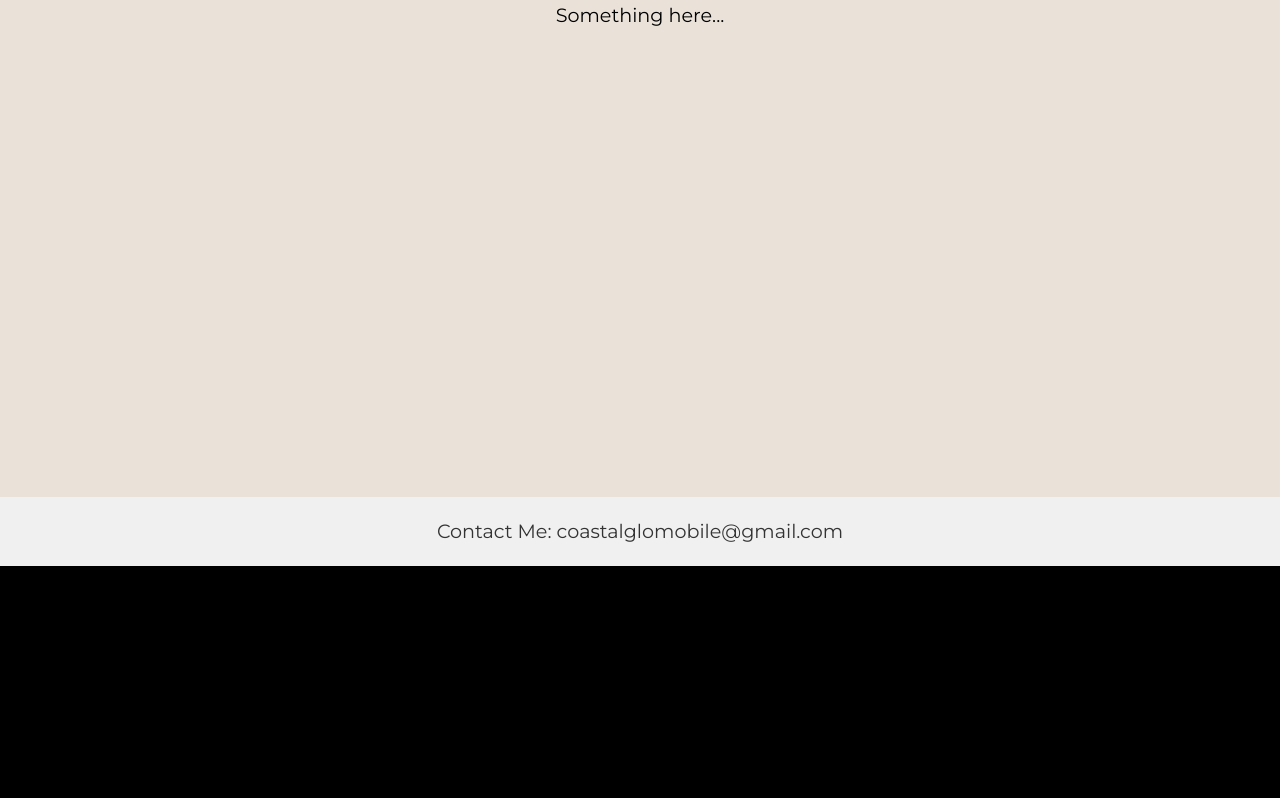
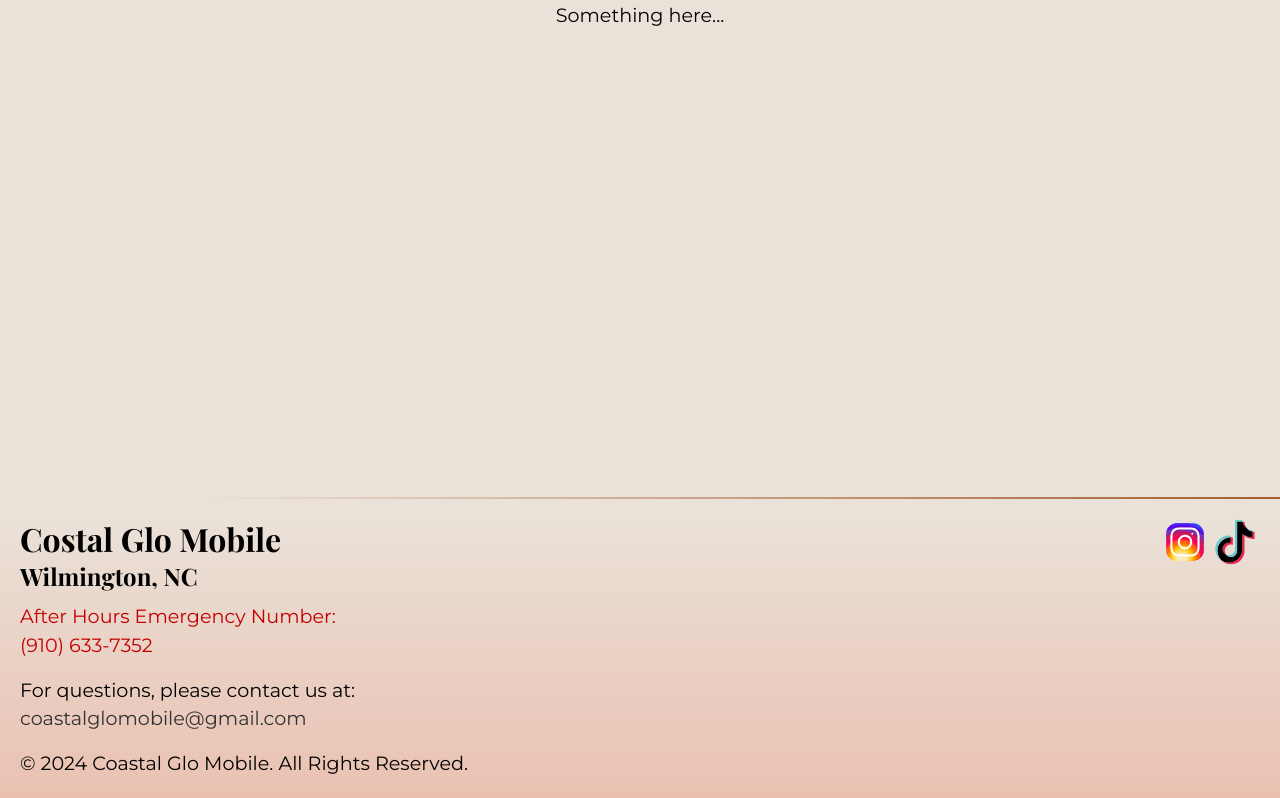
Before and after one commit to grantrisk/coastal-glo-mobile, a Next.js app: page / in a window 1280 px wide. Shown: the part 1063-1861 px from the top of the page. Before the commit the page ends 1629 px from the top, so only its background shows below. Built offline with nearby package versions, Linux system fonts and the light colour scheme.

Commit message:
Implemented Footer

```diff
--- a/app/components/Footer.tsx
+++ b/app/components/Footer.tsx
@@ -1,39 +1,60 @@
 import styles from "../../styles/Footer.module.css";
+import Image from "next/image";
+import NextLink from "next/link";
 
 export default function Footer() {
   return (
     <footer className={styles.footer}>
-      <p>Contact Me: coastalglomobile@gmail.com</p>
-      {/*<p>Follow us on social media:</p>*/}
-      {/*<ul className={styles.socialLinks}>
-        <li className={styles.socialLink}>
-          <a
-            href="https://www.facebook.com"
-            target="_blank"
-            rel="noopener noreferrer"
-          >
-            Facebook
-          </a>
-        </li>
-        <li className={styles.socialLink}>
-          <a
-            href="https://www.instagram.com"
-            target="_blank"
-            rel="noopener noreferrer"
-          >
-            Instagram
-          </a>
-        </li>
-        <li className={styles.socialLink}>
-          <a
-            href="https://www.twitter.com"
-            target="_blank"
-            rel="noopener noreferrer"
-          >
-            Twitter
-          </a>
-        </li>
-      </ul>*/}
+      <div className={styles.footerContent}>
+        <div className={styles.footerLeft}>
+          <h3>Costal Glo Mobile</h3>
+          <h4>Wilmington, NC</h4>
+          <div className={styles.emergency}>
+            <p>After Hours Emergency Number:</p>
+            <p>
+              <a href="tel:910-633-7352">(910) 633-7352</a>
+            </p>
+          </div>
+          <div className={styles.nonEmergency}>
+            <p>For questions, please contact us at:</p>
+            <p>
+              <a href="mailto:coastalglomobile@gmail.com?subject=Question&amp;body=Dear%20Coastal%20Glo%20Mobile,%0D%0A%0D%0A[Your%20question%20here]%0D%0A%0D%0AThank%20you.">
+                coastalglomobile@gmail.com
+              </a>
+            </p>
+          </div>
+          <div className={styles.copyright}>
+            <p>
+              &copy; {new Date().getFullYear()} Coastal Glo Mobile. All Rights
+              Reserved.
+            </p>
+          </div>
+        </div>
+        <div className={styles.footerRight}>
+          <div className={styles.social}>
+            <NextLink
+              href="https://www.instagram.com/coastalglomobile/"
+              passHref
+              target="_blank"
+            >
+              <Image
+                src="/instagram_logo.svg"
+                alt="Coastal Glo Mobile Instagram"
+                height={50}
+                width={50}
+              />
+            </NextLink>
+            <NextLink href="https://www.tiktok.com/" passHref target="_blank">
+              <Image
+                src="/tiktok_logo.svg"
+                alt="Coastal Glo Mobile TikTok"
+                height={50}
+                width={50}
+              />
+            </NextLink>
+          </div>
+        </div>
+      </div>
     </footer>
   );
 }
--- a/styles/Footer.module.css
+++ b/styles/Footer.module.css
@@ -1,28 +1,94 @@
 .footer {
-  background-color: #f0f0f0; /* Light grey background */
-  color: #333; /* Dark text color for contrast */
-  text-align: center; /* Center-aligns the text */
-  padding: 20px; /* Padding around the content */
+  position: relative;
+  background: linear-gradient(
+    to bottom,
+    var(--color-primary) 5%,
+    var(--color-secondary) 100%
+  );
+  padding: 20px;
 }
 
-.socialLinks {
-  display: flex;
-  justify-content: center; /* Center the social links horizontally */
-  list-style: none; /* Removes default list styling */
-  padding: 0; /* Removes default padding */
+/* This is the border at the top of footer */
+.footer::before {
+  content: "";
+  position: absolute;
+  top: 0;
+  left: 0;
+  width: 100%;
+  height: 2px; /* Height of the top border */
+  background: linear-gradient(
+    to right,
+    var(--color-primary) 15%,
+    var(--color-quaternary) 100%
+  );
 }
 
-.socialLink {
-  margin: 0 10px; /* Space between social links */
+.footerContent {
+  display: flex;
+  justify-content: space-between;
+  align-items: flex-start;
+  gap: 1rem;
 }
 
-.socialLink a {
-  display: inline-block;
-  color: #333; /* Social link color */
-  text-decoration: none; /* Removes underline */
-  transition: color 0.3s ease; /* Smooth color transition on hover */
+.footerLeft {
+  flex: 1;
+  max-width: 50%;
 }
 
-.socialLink a:hover {
-  color: #0070f3; /* Color change on hover */
+.footerLeft h4 {
+  margin-bottom: 10px;
 }
+
+.footerLeft p {
+  margin: 0;
+}
+
+.footerLeft a {
+  color: #333;
+  text-decoration: none;
+}
+
+.emergency {
+  color: rgb(195, 0, 0);
+}
+
+.emergency a {
+  color: rgb(195, 0, 0);
+}
+
+.nonEmergency {
+  padding-top: 1rem;
+}
+
+.copyright {
+  margin-top: 1rem;
+}
+
+.footerRight {
+  flex: 1;
+  max-width: 50%;
+  display: flex;
+  flex-direction: column;
+  align-items: flex-end;
+}
+
+@media (max-width: 768px) {
+  .footerContent {
+    flex-direction: column;
+  }
+
+  .footerLeft,
+  .footerRight {
+    max-width: 100%;
+  }
+}
+
+@media (prefers-color-scheme: dark) {
+  .footer {
+    background-color: #000;
+  }
+
+  .nonEmergency a {
+    color: #ffffff;
+  }
+}
```
Also changed, not shown: public/instagram_logo.svg (added), public/tiktok_logo.svg (added).
